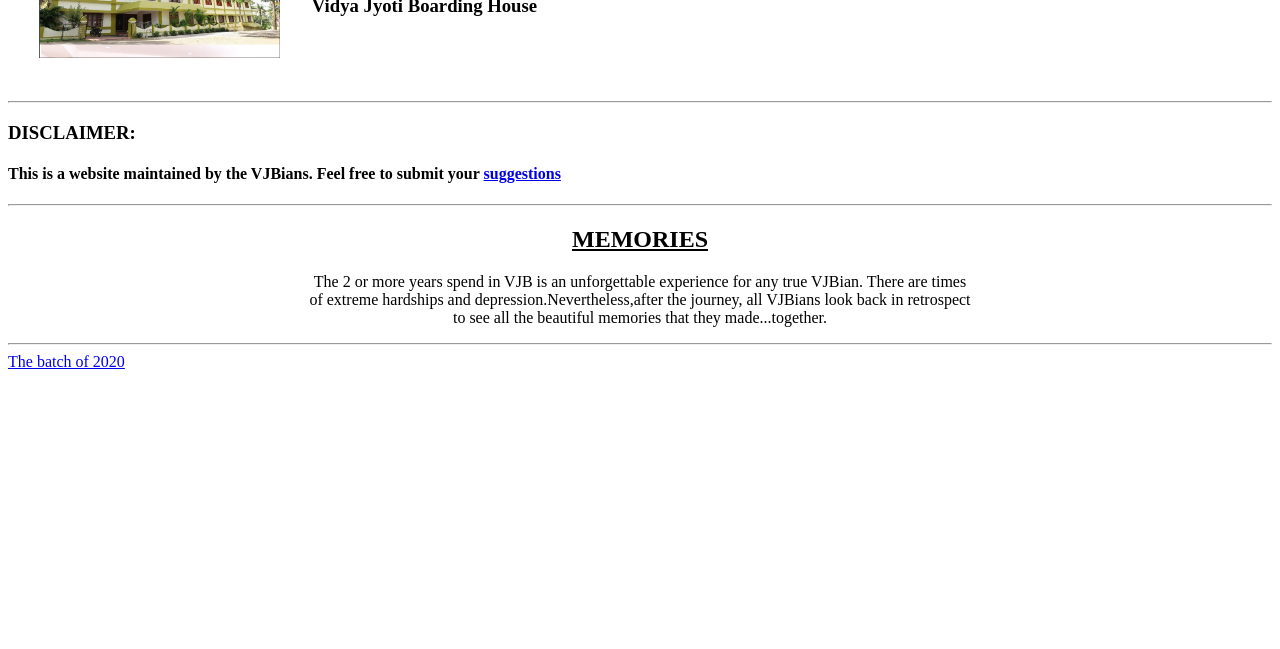
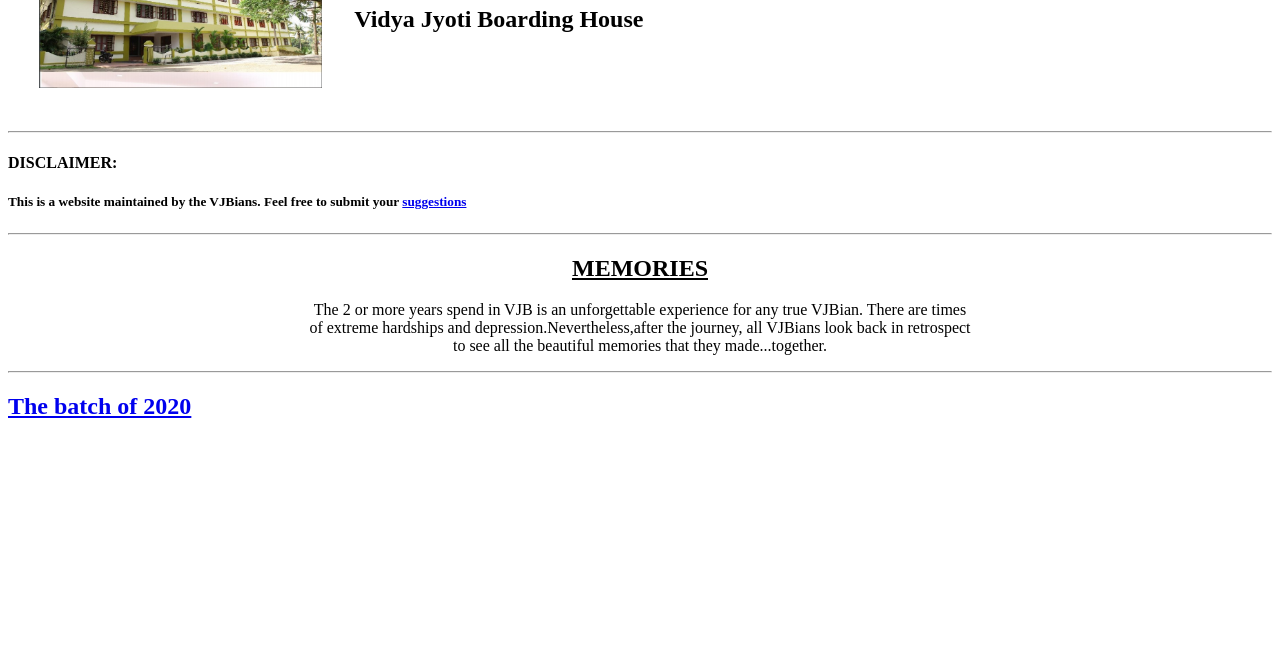
Before and after one commit to Aanjith/VJB, a plain HTML site: page VJBindex.html in a window 1280 px wide. Shown: the part 151-800 px from the top of the page. Drawn offline with Linux system fonts and the light colour scheme.

Commit message:
Update VJBindex.html

```diff
--- a/VJBindex.html
+++ b/VJBindex.html
@@ -8,16 +8,16 @@
   <body>
     <table cellspacing="30">
     <tr>
-      <td><img src="vjb.jpg" alt="picture of vidya jyoti boarding house,Placid,Changanasseri" height="170"></td>
+      <td><img src="vjb.jpg" alt="picture of vidya jyoti boarding house,Placid,Changanasseri" height="200"></td>
       <td><h1>VJB</h1>
 
-          <h3>Vidya Jyoti Boarding House</h3>
+          <h2>Vidya Jyoti Boarding House</h2>
       </td>
     </tr>
     </table>
     <hr />
-    <h3>DISCLAIMER:</h3>
-    <h4>This is a website maintained by the VJBians. Feel free to submit your <a href="suggestions.html">suggestions</a></h4>
+    <h4>DISCLAIMER:</h4>
+    <h5>This is a website maintained by the VJBians. Feel free to submit your <a href="suggestions.html">suggestions</a></h5>
     <hr />
     <center>
       <h2><u>MEMORIES</u></h2>
@@ -28,6 +28,6 @@
         to see all the beautiful memories that they made...together.
         </p></center>
         <hr />
-        <a href="VJBbatchof2020.html">The batch of 2020</a>
+    <h2><a href="VJBbatchof2020.html">The batch of 2020</a></h2>
   </body>
 </html>
```
